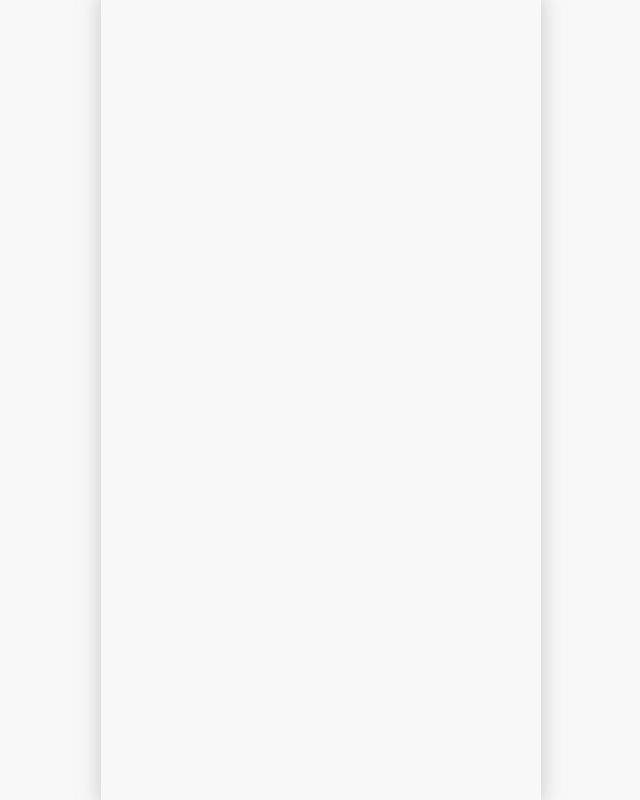
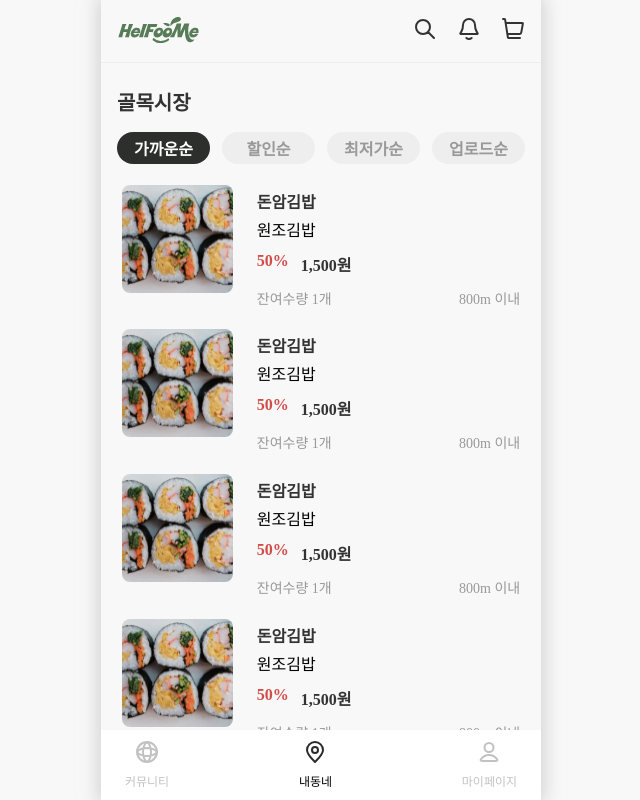
Before and after one commit to 2024-4lineton/FrontEnd, a React (Create React App) app in the folder frontend/: page /street-market in a window 1280 px wide. Before the commit this address had no page. Shown: the whole page, without its empty margins (319-959 px from the left). Built offline with nearby package versions, Linux system fonts and the light colour scheme.

Commit message:
✨ FEAT. 골목시장 페이지 추가

```diff
--- a/frontend/src/App.js
+++ b/frontend/src/App.js
@@ -2,6 +2,7 @@ import { Routes, Route } from "react-router-dom";
 import Main from "./pages/Main";
 import TraditionalMarket from "./pages/TraditionalMarket";
 import TraditionalMarketDetail from "./pages/TraditionalMarketDetail";
+import StreetMarket from './pages/StreetMarket';
 
 function App() {
   return (
@@ -9,6 +10,7 @@ function App() {
       <Route path="/" element={<Main />}/>
       <Route path="/traditional-market" element={<TraditionalMarket/>}/>
       <Route path="/traditional-detail" element={<TraditionalMarketDetail/>}/>
+      <Route path="/street-market" element={<StreetMarket/>}/>
     </Routes>
   );
 }
--- a/frontend/src/entities/main/MarketNav.jsx
+++ b/frontend/src/entities/main/MarketNav.jsx
@@ -21,7 +21,7 @@ export default function MarketNav(){
             </LocationContainer>
             <NavContainer>
                 <NavIcon src={market1} onClick={()=>navigate('/traditional-market')}/>
-                <NavIcon src={market2}/>
+                <NavIcon src={market2} onClick={()=>navigate('/street-market')}/>
                 <NavIcon src={market3}/>
             </NavContainer>
         </Wrapper>
--- /dev/null
+++ b/frontend/src/entities/streetMarket/Title.jsx
@@ -0,0 +1,31 @@
+import styled from "styled-components";
+
+export default function Title(){
+    return(
+        <Wrapper>
+        <MarketName>골목시장</MarketName>
+    </Wrapper>);
+}
+
+const MarketName = styled.div`
+color: #333;
+font-family: Pretendard;
+font-size: 1.25rem;
+font-style: normal;
+font-weight: 600;
+line-height: normal;
+`
+
+const Wrapper = styled.div`
+margin: 1.5rem 0 0 1rem;
+    display: flex;
+    align-items: center;
+    cursor: pointer;
+    gap:
+`
+
+
+const Icon = styled.img`
+    width: 1.5rem;
+    height: 1.25rem;
+`
--- a/frontend/src/entities/traditionalMarket/detail/Title.jsx
+++ b/frontend/src/entities/traditionalMarket/detail/Title.jsx
@@ -1,6 +1,6 @@
 import styled from "styled-components";
+import { useNavigate } from "react-router-dom";
 import back from "../../../assets/TraditionalMarket/arrow.svg";
-import { useNavigate } from "react-router-dom";
 
 export default function Title(){
 
@@ -16,6 +16,7 @@ export default function Title(){
     );
 }
 
+
 const Name = styled.div`
 color: #333;
 font-family: Pretendard;
@@ -26,7 +27,7 @@ line-height: normal;
 `
 
 const Container = styled.div`
-margin: 1.5rem 0 0 1rem;
+    margin: 1.5rem 0 0 1rem;
     display: flex;
     align-items: center;
     cursor: pointer;
--- /dev/null
+++ b/frontend/src/pages/StreetMarket.jsx
@@ -0,0 +1,105 @@
+import styled from "styled-components";
+import Header from "../shared/components/Header";
+import Nav from "../shared/components/Nav";
+import Title from "../entities/streetMarket/Title";
+import { useState } from "react";
+import MarketDetailContent from "../entities/traditionalMarket/detail/MarketDetailContent";
+
+export default function StreetMarket(){
+
+    const [selected, setSelected] = useState("가까운순");
+
+    const handleClick = (buttonName) => {
+        setSelected(buttonName);
+    };
+
+    return(
+        <Wrapper>
+        <Header/>
+        <Title />
+        <NavContainer>
+            <NavButton
+                onClick={() => handleClick("가까운순")}
+                isSelected={selected === "가까운순"}
+            >
+                가까운순
+            </NavButton>
+            <NavButton
+                onClick={() => handleClick("할인순")}
+                isSelected={selected === "할인순"}
+            >
+                할인순
+            </NavButton>
+            <NavButton
+                onClick={() => handleClick("최저가순")}
+                isSelected={selected === "최저가순"}
+            >
+                최저가순
+            </NavButton>
+            <NavButton
+                onClick={() => handleClick("업로드순")}
+                isSelected={selected === "업로드순"}
+            >
+                업로드순
+            </NavButton>
+            </NavContainer>
+
+            <ContentContainer>
+                <MarketDetailContent />
+            </ContentContainer>
+
+            <NavBar>
+                <Nav />
+            </NavBar>
+        </Wrapper>
+    );
+}
+
+const Wrapper = styled.div`
+    position: relative;
+    width: 440px;
+    margin: 0 auto;
+    height: 100vh;
+`;
+
+const NavBar = styled.div`
+    position: absolute;
+    bottom: 0;
+    width: 100%;
+    z-index: 1;
+`;
+
+const NavContainer = styled.div`
+margin-top: 1rem;
+display: flex;
+padding: 0 1rem;
+gap: 0.75rem;
+`
+
+const NavButton = styled.div`
+  border-radius: 1.25rem;
+  background: ${({ isSelected }) => (isSelected ? "#2D2F2D" : "#EEEEEE")};
+  width: 100%;
+  padding: 0.25rem 0;
+  display: flex;
+  justify-content: center;
+  align-items: center;
+  color: ${({ isSelected }) => (isSelected ? "white" : "#999")};
+  font-family: Pretendard;
+  font-size: 1rem;
+  font-style: normal;
+  font-weight: 600;
+  line-height: normal;
+  cursor: pointer;
+  transition: background 0.3s, color 0.3s;
+`;
+
+const ContentContainer = styled.div`
+    margin-top: 1rem;
+    padding-bottom: 4.375rem;
+    overflow-y: auto;
+    height: calc(100vh - 7rem - 4.375rem );
+    &::-webkit-scrollbar {
+        display: none;
+    }
+`;
--- a/frontend/src/shared/components/Nav.jsx
+++ b/frontend/src/shared/components/Nav.jsx
@@ -13,7 +13,8 @@ export default function Nav(){
     const location = useLocation();
 
     const isCommunitySelected = location.pathname === '/community';
-    const isLocalSelected = location.pathname === '/traditional-market' || location.pathname === '/traditional-detail';
+    const isLocalSelected = location.pathname === '/traditional-market' || location.pathname === '/traditional-detail'
+            || location.pathname === '/street-market';
     const isMyPageSelected = location.pathname === '/mypage';
 
 
```
